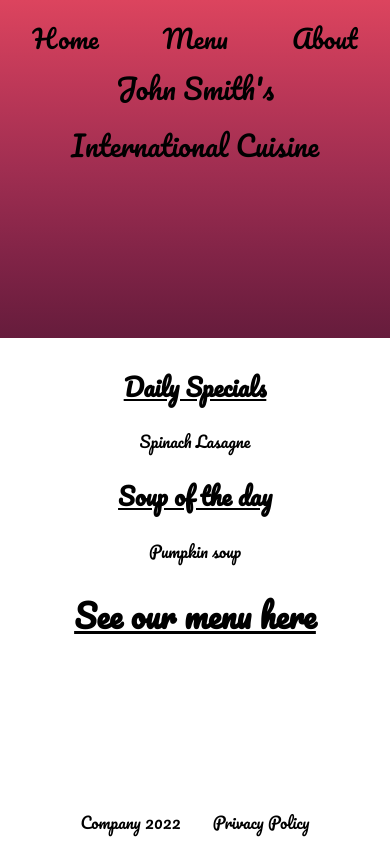
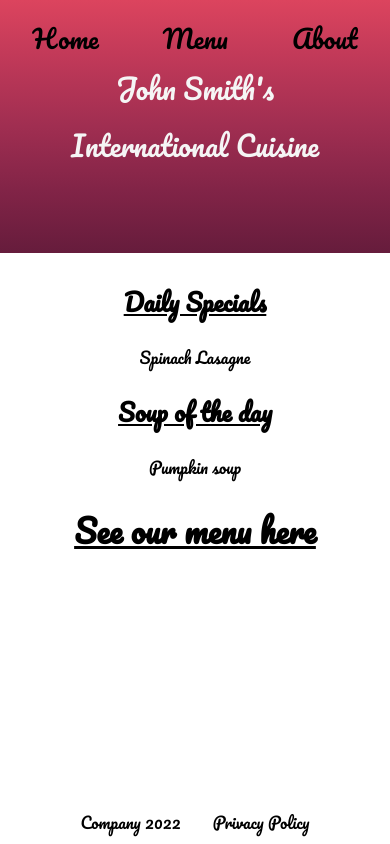
Before and after one commit to jimmym620/MenuPage_REACT, a Next.js app in the folder menu_app/: page / in a window 390 px wide. Built offline with nearby package versions, Linux system fonts and the light colour scheme.

Commit message:
menu cat color fix

```diff
--- a/menu_app/comp/MenuCategory.js
+++ b/menu_app/comp/MenuCategory.js
@@ -3,7 +3,7 @@ import Link from "next/link";
 
 const Dishes = ({ cat }) => {
     return (
-        <div className={`categories ${cat}-pastel`}>
+        <div className={`categories`}>
             <h1>{cat}</h1>
             {dishes.menu.map((item) => {
                 if (item.category.includes(cat)) {
--- a/menu_app/pages/dishes/index.js
+++ b/menu_app/pages/dishes/index.js
@@ -19,7 +19,7 @@ const Dishes = () => {
                 <title>John Smith's | Menu </title>
                 <meta name="keywords" content="food" />
             </Head>
-            <div className="menu-container white-box">
+            <div className="menu-container">
                 <h1 className="menu-title">Our Menu</h1>
                 <div className="menu-content">
                     {categoryChosen && (
@@ -33,7 +33,7 @@ const Dishes = () => {
                             <MenuCategory cat={category.toLowerCase()} />
                         </>
                     )}
-                    {/* <MenuCategory cat="drink" /> */}
+
                     {!categoryChosen && (
                         <>
                             <div className="category-btn-list">
--- a/menu_app/styles/globals.scss
+++ b/menu_app/styles/globals.scss
@@ -77,6 +77,7 @@ nav {
                 font-weight: 100;
                 margin: 0;
                 padding: 0.25rem 0;
+                color: whitesmoke;
             }
         }
     }
@@ -316,6 +317,7 @@ footer {
             display: none;
         }
         padding: 1rem 0;
+        height: 30vh;
 
         a {
             font-size: 3vh;
```
